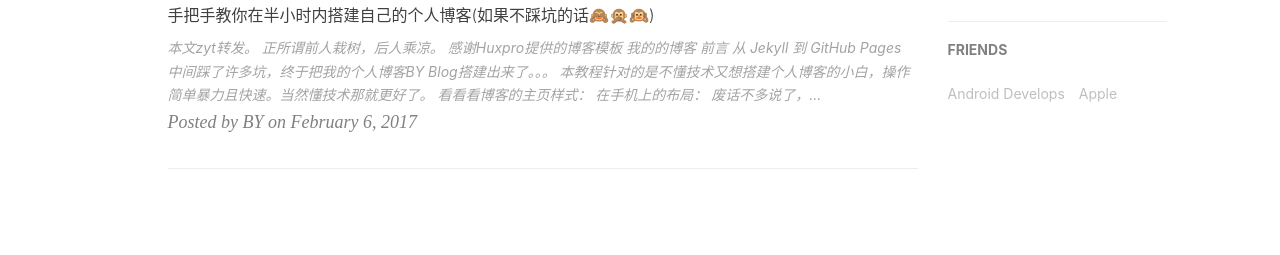
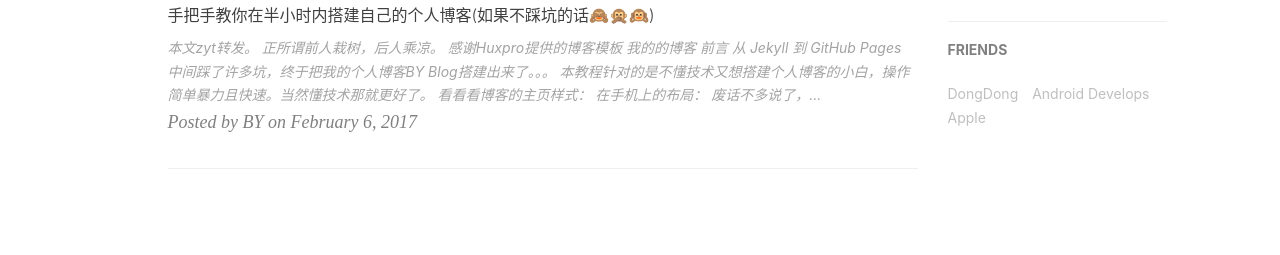
Before and after one commit to android-zhaoyongtao/android-zhaoyongtao.github.io, a Jekyll site: the page built from index.html, in a window 1280 px wide. Shown: the part 958-1213 px from the top of the page. Built offline with Jekyll 4.4.1, drawn with Linux system fonts in a browser that asks for light colours; nearby versions of some CDN libraries; the list of posts is cut into pages by our own code; comment, search, counter and statistics services are not loaded.

```diff
--- a/_config.yml
+++ b/_config.yml
@@ -100,6 +100,9 @@ service-worker: true
 # Friends
 friends: [
     {
+        title: "DongDong",
+        href: "https://blog.zoudongq123.cn"
+    },{
         title: "Android Develops",
         href: "https://developer.android.com"
     },{
```
Also changed, not shown: _posts/2018-09-14-ArrayList源码分析.md (+5 -5 lines).
